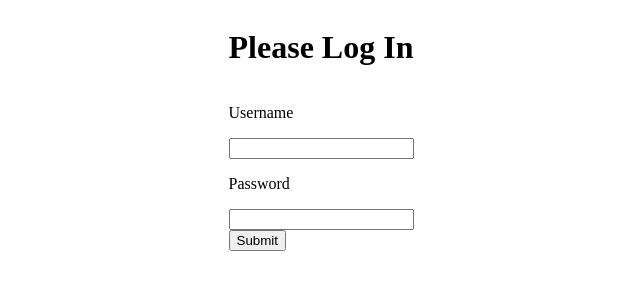
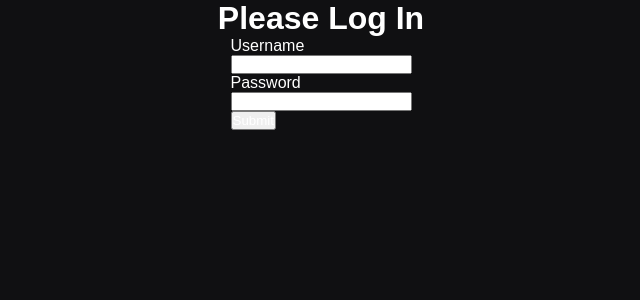
Before and after one commit to mmeurer00/crypto-app-v2, a React (Create React App) app in the folder crypto-app/: page /dashboard in a window 1280 px wide. Shown: the top 300 px of the page, without its empty margins (319-959 px from the left). Built offline with nearby package versions, Linux system fonts and the light colour scheme.

Commit message:
search bar and app styling

```diff
--- a/crypto-app/src/App/App.css
+++ b/crypto-app/src/App/App.css
@@ -1,3 +1,34 @@
-.wrapper {
-    padding: 20px;
+html,
+body {
+  padding: 0;
+  margin: 0;
+  font-family: -apple-system, BlinkMacSystemFont, Segoe UI, Roboto, Oxygen,
+    Ubuntu, Cantarell, Fira Sans, Droid Sans, Helvetica Neue, sans-serif;
 }
+
+a {
+  color: inherit;
+  text-decoration: none;
+}
+
+@import url('https://fonts.googleapis.com/css2?family=Montserrat&display=swap');
+
+* {
+  box-sizing: border-box;
+  margin: 0;
+  padding: 0;
+  font-family: 'Montserrat', sans-serif;
+  color: #fff;
+}
+
+body {
+  background-color: #101012;
+}
+
+.coin_app {
+  display: flex;
+  flex-direction: column;
+  align-items: center;
+  margin-top: 10px;
+  color: #fff;
+}
--- a/crypto-app/src/App/App.js
+++ b/crypto-app/src/App/App.js
@@ -17,7 +17,7 @@ function App() {
 
   return (
     <>
-      <div className="wrapper">
+      <div className="coin_app">
         {/* <h1>Application</h1> */}
         <BrowserRouter>
           <Switch>
--- a/crypto-app/src/Components/CardList.jsx
+++ b/crypto-app/src/Components/CardList.jsx
@@ -1,5 +1,5 @@
 import React from "react";
-import Card from "./Card";
+import Card from "./Coin/Card";
 
 function CardList({ props }) {
   return (
--- /dev/null
+++ b/crypto-app/src/Components/SearchBar/SearchBar.css
@@ -0,0 +1,21 @@
+.coin_search {
+    margin-bottom: 64px;
+    display: flex;
+    align-items: center;
+    width: 300px;
+}
+
+.coin_input {
+    background: #222531;
+    border: none;
+    padding: 16px;
+    border-radius: 4px;
+    outline: none;
+    height: 100%;
+    width: 100%;
+    color: #e2e2e2;
+}
+
+.coin_input::placeholder {
+    color: #e2e2e2;
+}
--- a/crypto-app/src/Components/SearchBar.jsx
+++ b/crypto-app/src/Components/SearchBar/SearchBar.jsx
@@ -1,10 +1,12 @@
 import React from "react";
+import './SearchBar.css'
 
 function SearchBar({ props }) {
   return (
     <>
-      <div className="searchbar">
+      <div className="coin_search">
         <input
+          className="coin_input"
           type="text"
           value={props.query}
           onChange={(e) => props.setQuery(e.target.value)}
--- a/crypto-app/src/Components/SearchWindow.jsx
+++ b/crypto-app/src/Components/SearchWindow.jsx
@@ -1,5 +1,5 @@
 import React, { useState } from "react";
-import SearchBar from "./SearchBar";
+import SearchBar from "./SearchBar/SearchBar";
 import CoinsListContainer from "./CoinsListContainer";
 
 function SearchWindow() {
```
Also changed, not shown: crypto-app/src/Components/Coin/Card.css (renamed from crypto-app/src/Components/Card.css), crypto-app/src/Components/Coin/Card.jsx (renamed from crypto-app/src/Components/Card.jsx).
